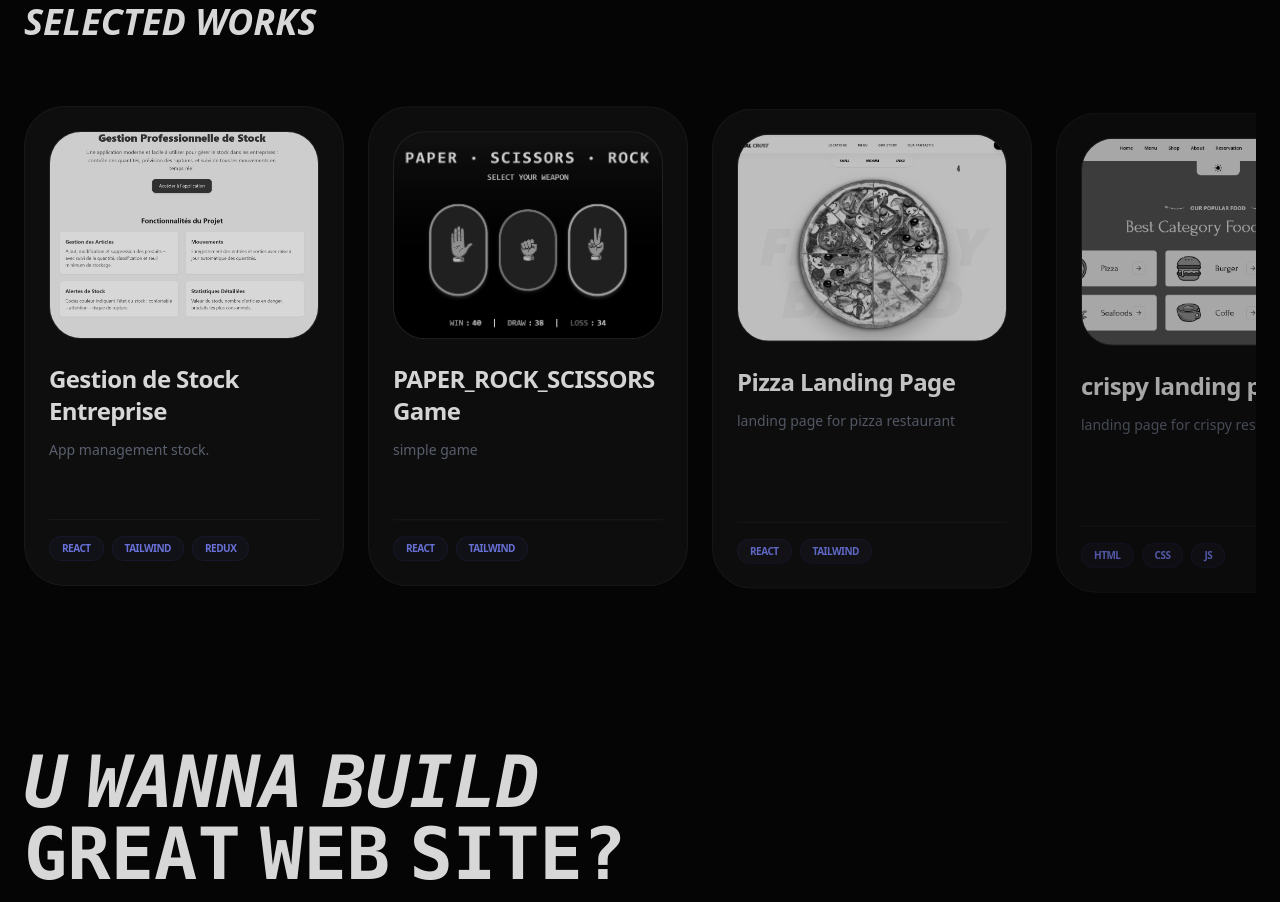
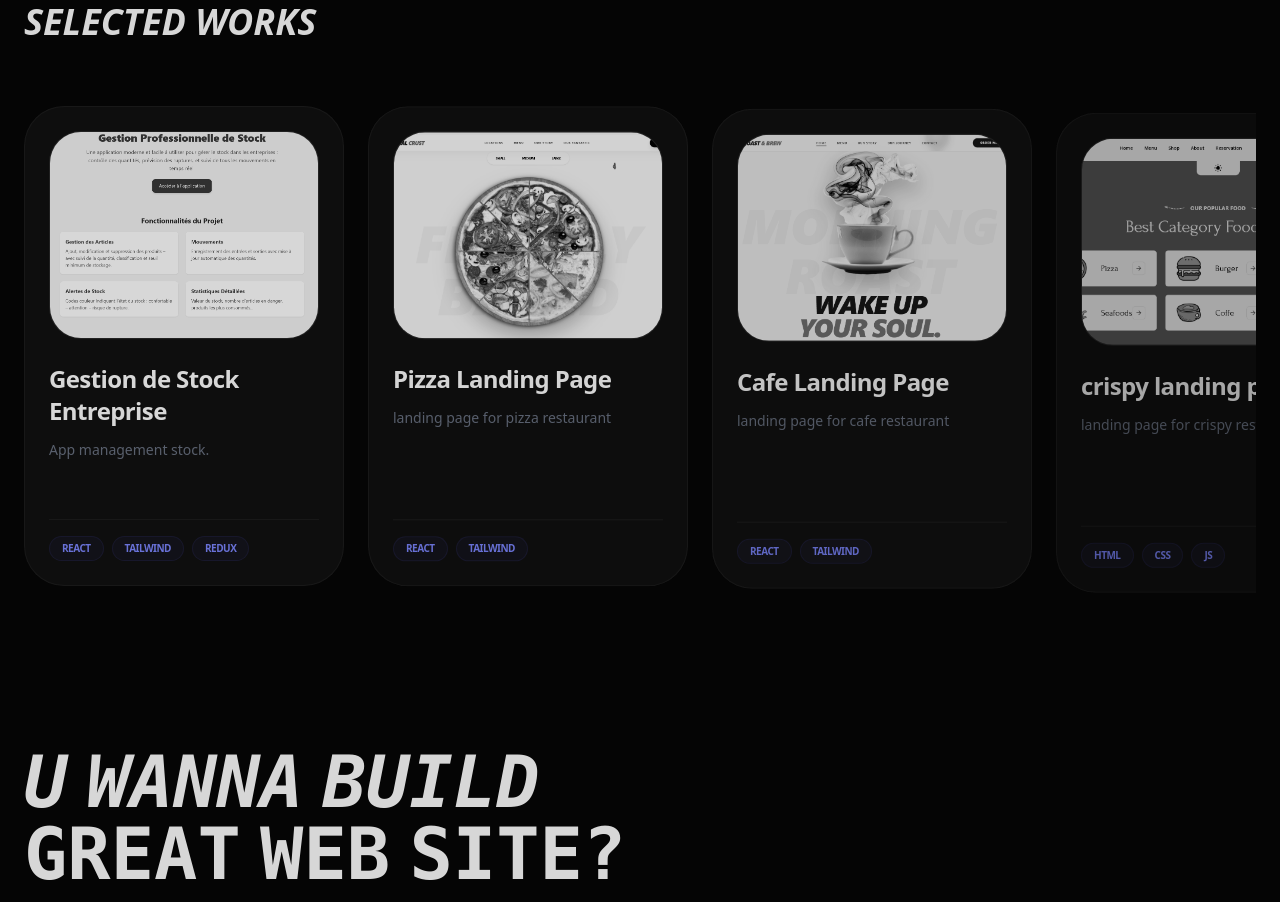
Before and after one commit to aymensiraj/myportfolio, a React (Vite) app: page / in a window 1280 px wide. Shown: the part 2320-3222 px from the top of the page. Built offline with nearby package versions, Linux system fonts and the light colour scheme.

Commit message:
add cafe project

```diff
--- a/src/components/project.jsx
+++ b/src/components/project.jsx
@@ -5,7 +5,7 @@ import game_project from "../assets/game_project.png";
 import pizza from "../assets/pizza.png";
 import gestion_stock from "../assets/gestion_stock.png";
 import crispy from "../assets/crispy.png";
-
+import cafe from "../assets/cafe.png";
 const projects = [
 
   {
@@ -16,13 +16,6 @@ const projects = [
     img : gestion_stock
   },
   {
-    title: "PAPER_ROCK_SCISSORS Game",
-    desc: "simple game ",
-    tech: ["React", "Tailwind"] ,
-    demo : "https://aymensiraj.github.io/PAPER_ROCK_SCISSORS/",
-    img : game_project
-  },
-  {
     title: "Pizza Landing Page",
     desc: "landing page for pizza restaurant",
     tech: ["React", "Tailwind"] ,
@@ -30,11 +23,25 @@ const projects = [
     img : pizza
   },
   {
+    title: "Cafe Landing Page",
+    desc: "landing page for cafe  restaurant",
+    tech: ["React", "Tailwind"] ,
+    demo : "https://aymensiraj.github.io/Cafe-landingPage/",
+    img : cafe
+  },
+  {
     title: "crispy landing page",
     desc: "landing page for crispy restaurant",
     tech: ["html", "css", "js"] ,
     demo : "https://wassim005.github.io/Crispy/Project_27/main-page.html",
     img : crispy
+  },
+  {
+    title: "PAPER_ROCK_SCISSORS Game",
+    desc: "simple game ",
+    tech: ["React", "Tailwind"] ,
+    demo : "https://aymensiraj.github.io/PAPER_ROCK_SCISSORS/",
+    img : game_project
   },
 
 ]
```
Also changed, not shown: src/assets/cafe.png (added).
